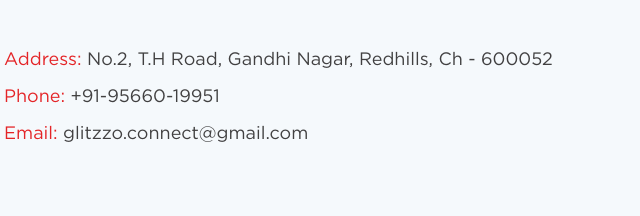
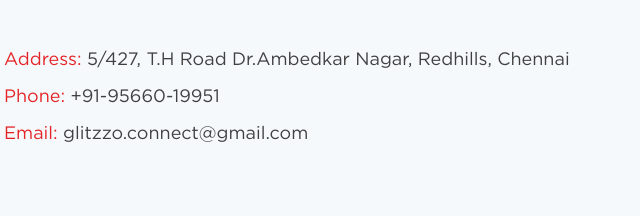
Before and after one commit to glitzzoin/glitzzoin.github.io, a plain HTML site: page index.html in a window 1280 px wide. Shown: the part 6700-6916 px from the top of the page, 81-721 px from the left. Drawn offline with Linux system fonts and the light colour scheme; files whose address does not match are found by name.

Commit message:
Update index.html

```diff
--- a/index.html
+++ b/index.html
@@ -545,7 +545,9 @@
                         <p>Contact us now to get your car cleaned and polished right at your doorstep!</p>
                     </div>
                     <div class="address-text">
-                        <p><span>Address:</span> No.2, T.H Road, Gandhi Nagar, Redhills, Ch - 600052</p>
+                        <p><span>Address:</span> 5/427, T.H Road
+Dr.Ambedkar Nagar,
+Redhills, Chennai</p>
                     </div>
                     <div class="phone-text">
                         <p><span>Phone:</span> +91-95660-19951</p>
```
